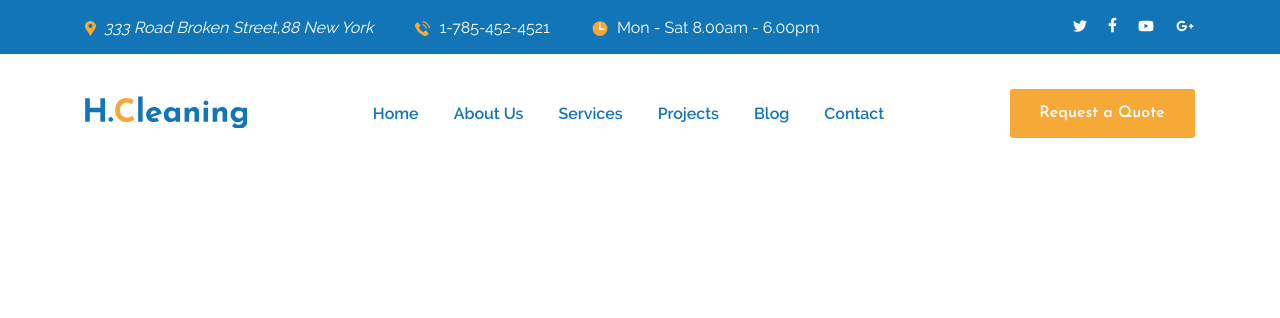
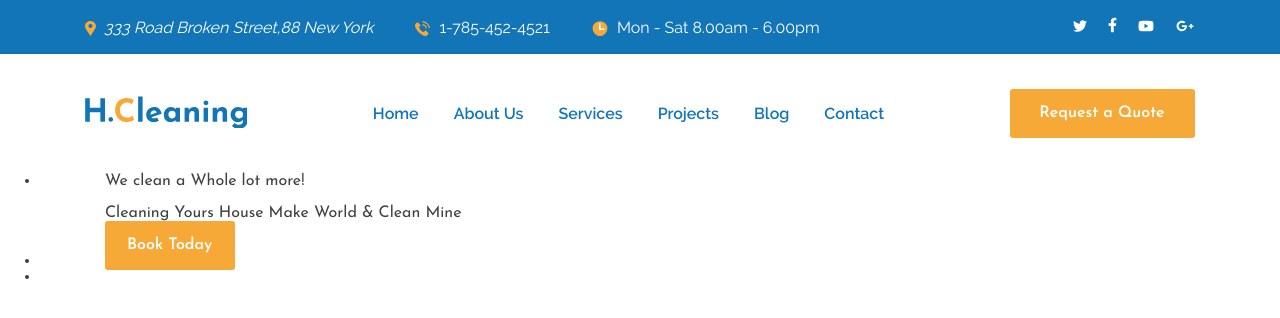
Before and after one commit to nbogdani4/h-cleaning, a plain HTML site: page index.html in a window 1280 px wide. Drawn offline with Linux system fonts and the light colour scheme; a web font is replaced by a local one.

Commit message:
Сделал пробную разметку первого слайда

```diff
--- a/index.html
+++ b/index.html
@@ -76,6 +76,29 @@
       <a href="#" class="header__button button">Request a Quote</a>
     </div>
   </header>
+  <main class="main">
+    <h1 class="sr-only">Official homepage of the company H.Cleaning</h1>
+    <ul class="main__slider slider-list">
+      <li class="slider-list__item slider-list__item--one">
+        <div class="container">
+          <div class="slider-list__item-wrapper">
+            <p class="slider-list__phrase slider-list__phrase--first">We clean a Whole lot more!</p>
+            <p class="slider-list__phrase slider-list__phrase--second">Cleaning Yours House Make World & Clean Mine</p>
+            <a class="slider-list__button button" href="#">Book Today</a>
+          </div>
+        </div>
+      </li>
+      <li class="slider-list__item slider-list__item--two">
+      </li>
+      <li class="slider-list__item slider-list__item--three">
+      </li>
+    </ul>
+
+
+
+
+
+  </main>
 
 </body>
 </html>
```
